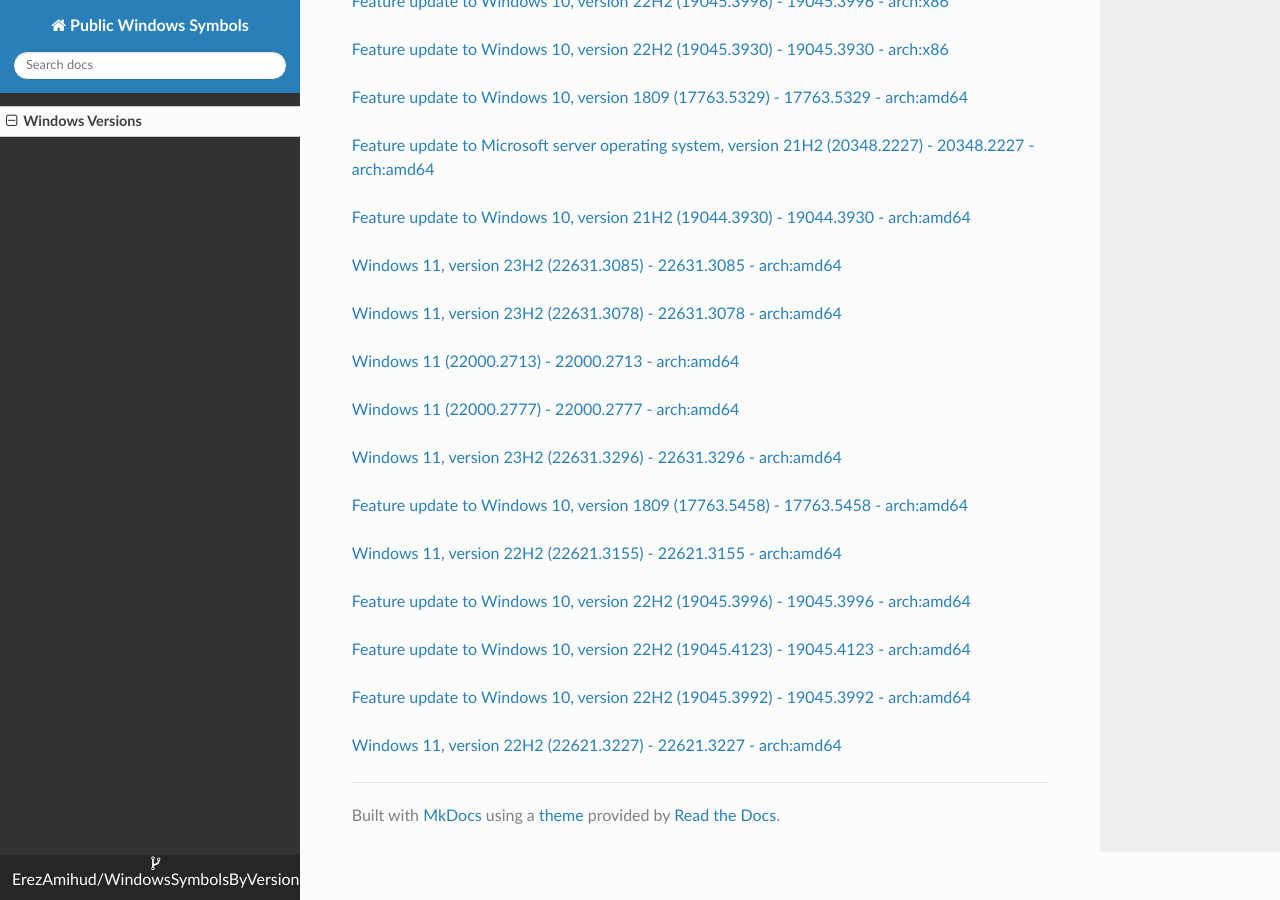
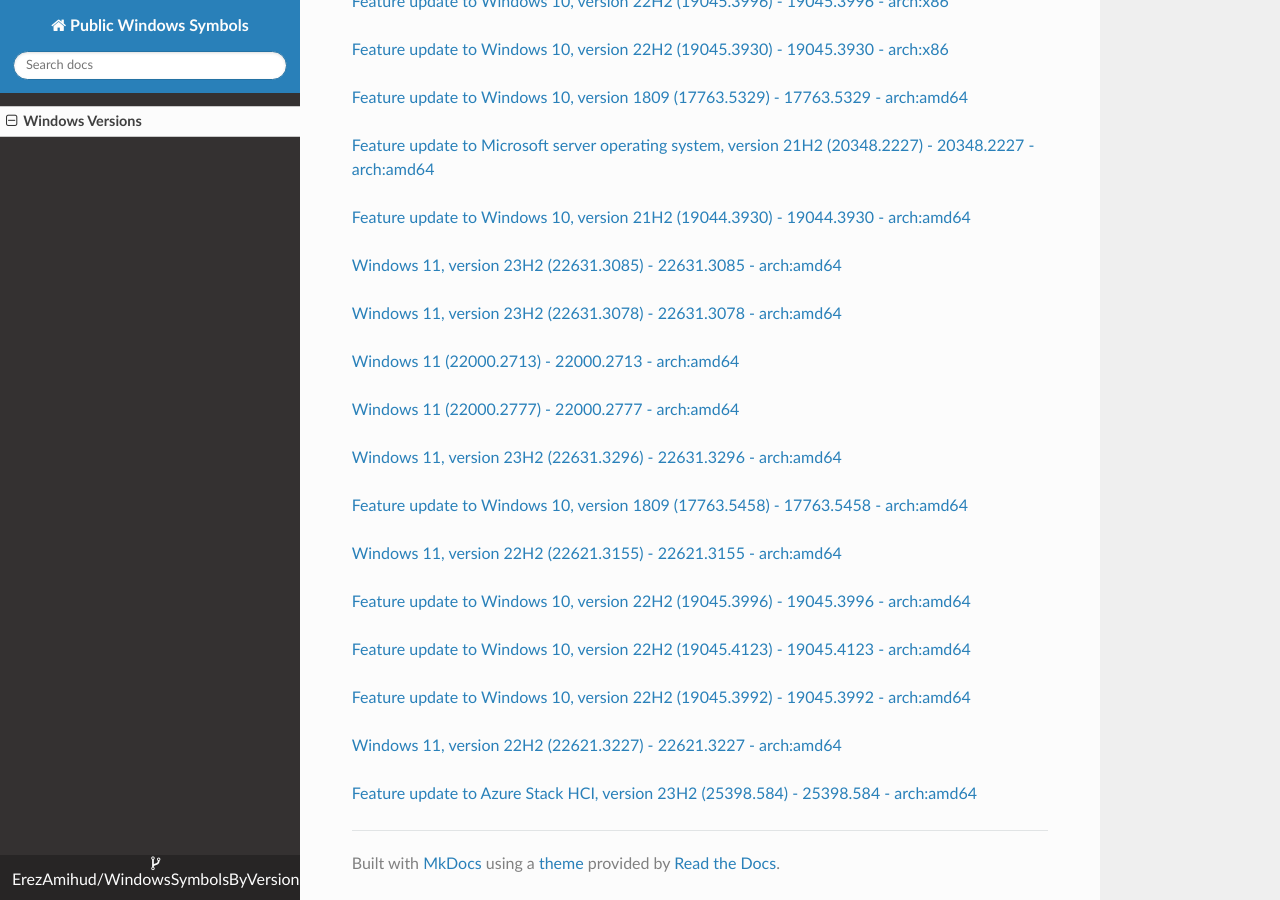
Before and after one commit to ErezAmihud/WindowsSymbolsByVersion, an MkDocs documentation site: the page built from docs/index.md, in a window 1280 px wide and 900 px high, scrolled down 18797 px. Built offline with MkDocs 1.6.1, drawn with Linux system fonts in a browser that asks for light colours; nearby versions of some CDN libraries.

Commit message:
Automated commit, add manifest for d2a954c5-1215-488d-9675-d1284defbc93

```diff
--- a/docs/index.md
+++ b/docs/index.md
@@ -1036,3 +1036,6 @@
 
 
 [Windows 11, version 22H2 (22621.3227) - 22621.3227 - arch:amd64](https://github.com/ErezAmihud/WindowsSymbolsByVersion/blob/main/manifests/ed397f9d-d715-4a5e-a288-243d9ac41093.manifest)
+
+
+[Feature update to Azure Stack HCI, version 23H2 (25398.584) - 25398.584 - arch:amd64](https://github.com/ErezAmihud/WindowsSymbolsByVersion/blob/main/manifests/d2a954c5-1215-488d-9675-d1284defbc93.manifest)
```
Also changed, not shown: process_builds.json (+1 -1 lines), 1 other file.
